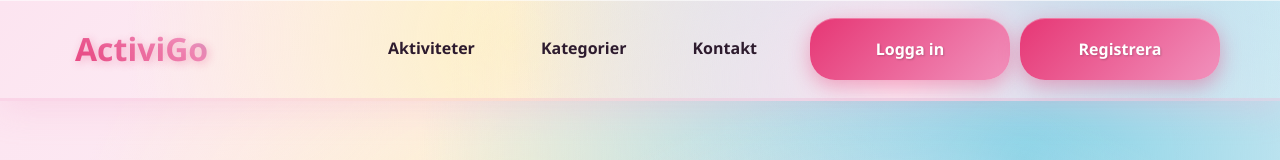
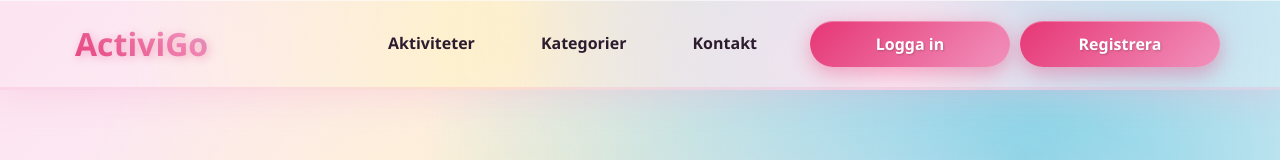
Before and after one commit to tantting/Peach_ActiviGo, a React (Vite) app in the folder FrontEnd/Peach_ActiviGo.Frontend/: page / in a window 1280 px wide. Shown: the top 160 px of the page. Built offline with nearby package versions, Linux system fonts and the light colour scheme; no server answers.

Commit message:
Fixed a bug that forced you to click at the Buttontext to log-in/sign-up. Now the buttons react to the click.

```diff
--- a/FrontEnd/Peach_ActiviGo.Frontend/src/Components/Navbar.jsx
+++ b/FrontEnd/Peach_ActiviGo.Frontend/src/Components/Navbar.jsx
@@ -19,6 +19,16 @@ export default function Navbar() {
   const handleLogout = () => {
     logout();
     navigate("/"); // Navigera till startsidan efter logout
+  };
+
+  const handleLogin = () => {
+    closeMenu();
+    navigate("/login");
+  };
+
+  const handleSignup = () => {
+    closeMenu();
+    navigate("/signup");
   };
 
   return (
@@ -67,16 +77,8 @@ export default function Navbar() {
             ) : (
               // Användare är inte inloggad, visa Logga in och Registrera
               <>
-                <button>
-                  <Link to="/login" onClick={closeMenu}>
-                    Logga in
-                  </Link>
-                </button>
-                <button>
-                  <Link to="/signup" onClick={closeMenu}>
-                    Registrera
-                  </Link>
-                </button>
+                <button onClick={handleLogin}>Logga in</button>
+                <button onClick={handleSignup}>Registrera</button>
               </>
             )}
           </div>
```
